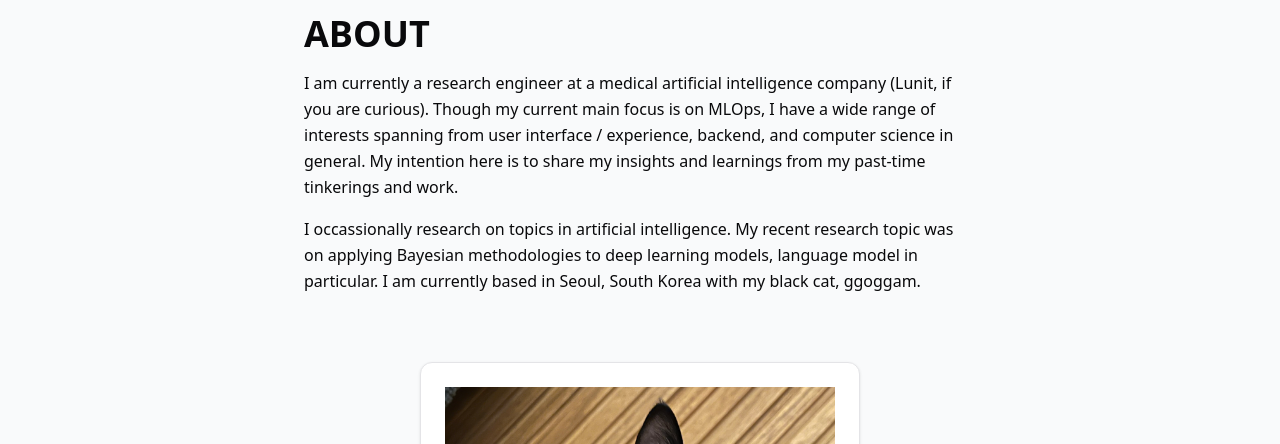
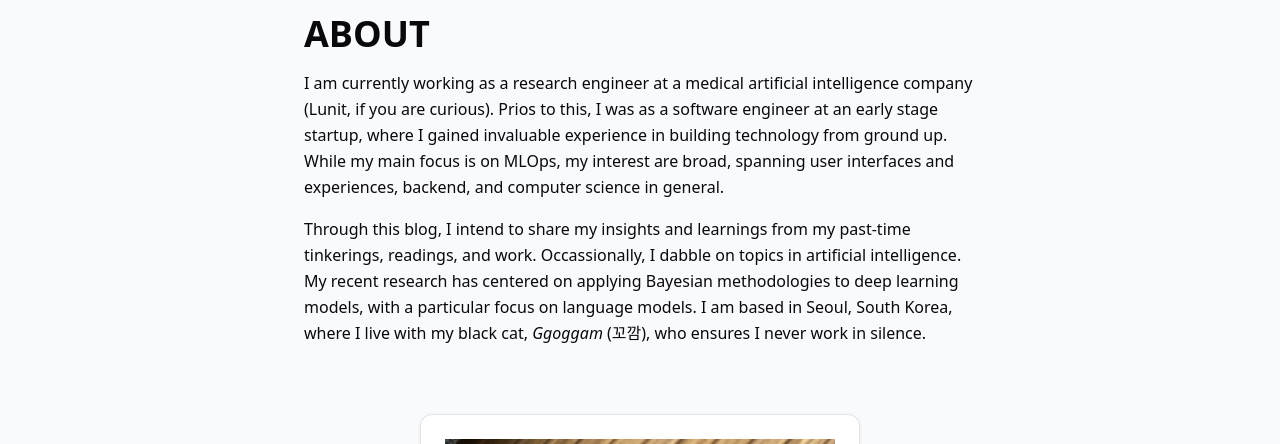
Before and after one commit to ggoggam/ggoggam.github.io, a Next.js app: page /about in a window 1280 px wide. Shown: the part 146-590 px from the top of the page. Built offline with nearby package versions, Linux system fonts and the light colour scheme; grey boxes are pictures that could not be loaded.

Commit message:
Editing about.

```diff
--- a/src/app/about/page.tsx
+++ b/src/app/about/page.tsx
@@ -11,17 +11,18 @@ export default async function AboutPage() {
     <div className="max-w-2xl mx-auto flex flex-col space-y-4 py-4 md:py-8">
       <h1 className="font-black text-4xl">ABOUT</h1>
       <p className="leading-relaxed">
-        I am currently a research engineer at a medical artificial intelligence company (Lunit, if you are curious).
-        Though my current main focus is on MLOps, I have a wide range of interests spanning from user interface / experience, backend, and computer science in general.
-        My intention here is to share my insights and learnings from my past-time tinkerings and work.
+        I am currently working as a research engineer at a medical artificial intelligence company (Lunit, if you are curious).
+        Prios to this, I was as a software engineer at an early stage startup, where I gained invaluable experience in building technology from ground up.
+        While my main focus is on MLOps, my interest are broad, spanning user interfaces and experiences, backend, and computer science in general.
       </p>
       <p className='leading-relaxed pb-12'>
-        I occassionally research on topics in artificial intelligence.
-        My recent research topic was on applying Bayesian methodologies to deep learning models, language model in particular.
-        I am currently based in Seoul, South Korea with my black cat, ggoggam.
+        Through this blog, I intend to share my insights and learnings from my past-time tinkerings, readings, and work.
+        Occassionally, I dabble on topics in artificial intelligence.
+        My recent research has centered on applying Bayesian methodologies to deep learning models, with a particular focus on language models.
+        I am based in Seoul, South Korea, where I live with my black cat, <i>Ggoggam</i> (꼬깜), who ensures I never work in silence.
       </p>
       <div className="flex flex-col items-center justify-center">
-        <Carousel className="w-full max-w-md">
+        <Carousel className="w-full max-w-sm md:max-w-md">
         <CarouselContent>
           {imageFileNames.map((src, index) => (
             <CarouselItem key={index}>
@@ -35,8 +36,10 @@ export default async function AboutPage() {
             </CarouselItem>
           ))}
         </CarouselContent>
-        <CarouselPrevious />
-        <CarouselNext />
+        <div className="hidden md:flex items-center justify-between w-full">
+          <CarouselPrevious />
+          <CarouselNext />
+        </div>
         </Carousel>
       </div>
     </div>
```
